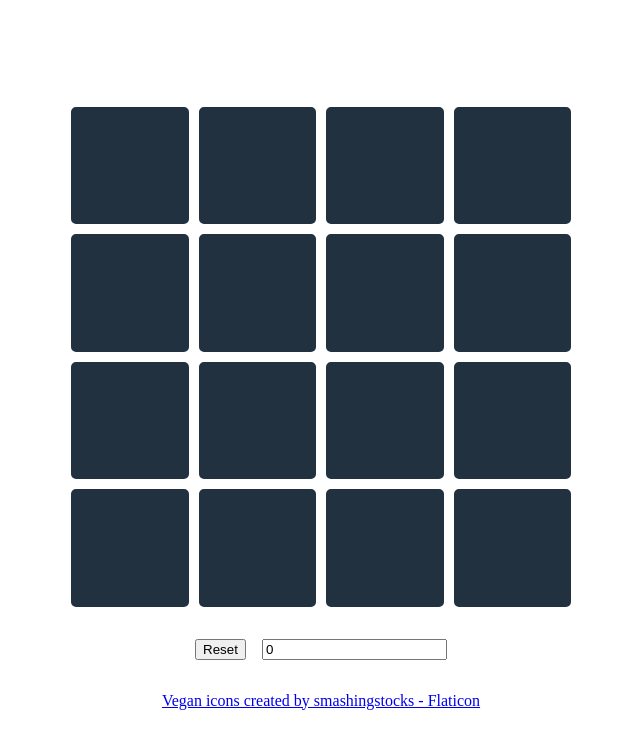
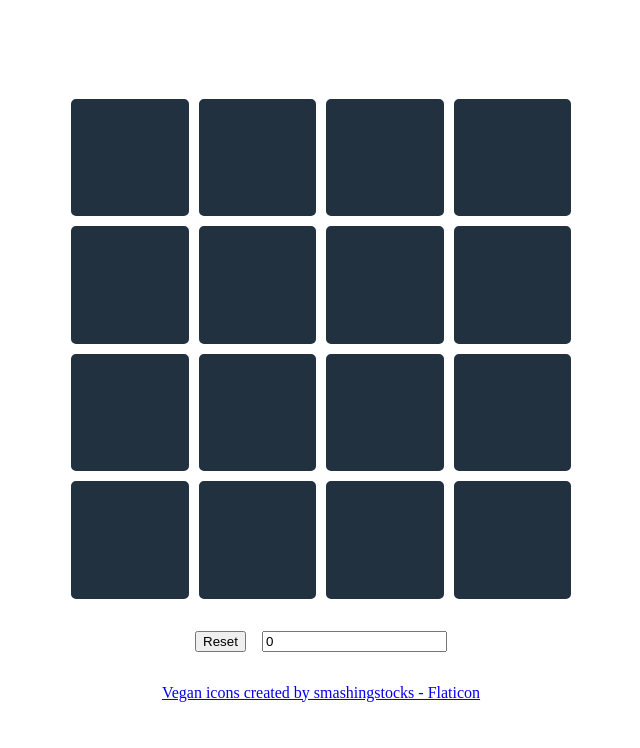
Before and after one commit to hjr265/memflip, a website: page index.html in a window 1280 px wide. Shown: the whole page, without its empty margins (319-959 px from the left). Drawn offline with Linux system fonts and the light colour scheme.

Commit message:
Remove default page spacing

```diff
--- a/index.html
+++ b/index.html
@@ -6,7 +6,7 @@
 	<title>MemFlip</title>
 	<link rel="stylesheet" type="text/css" href="./memflip.css">
 </head>
-<body>
+<body style="margin: 0; padding: 0;">
 	<div style="display: flex; flex-direction: column; justify-content: center; align-items: center; height: 100vh;">
 		<div style="display: flex; justify-content: center; max-width: 100%;">
 			<div id="game" style="width: 500px;"></div>
```
